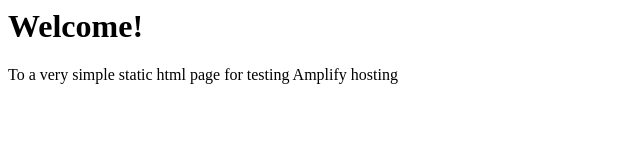
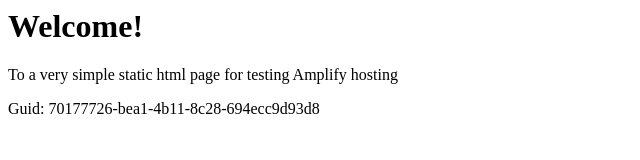
Before and after one commit to aws-aemilia-dub/Github-PR-Commit-Integration-Test-DoNotTouch-v1-prod-eu-west-1, a website: page src/index.html in a window 1280 px wide. Shown: the whole page, without its empty margins (0-640 px from the left). Drawn offline with Linux system fonts and the light colour scheme.

Commit message:
commit from integ tests

```diff
--- a/src/index.html
+++ b/src/index.html
@@ -1,3 +1,5 @@
+
+
 <html lang="en">
 
 <head>
@@ -10,6 +12,6 @@
 <body>
     <h1>Welcome!</h1>
     <p>To a very simple static html page for testing Amplify hosting</p>
-</body>
+    <p>Guid: 70177726-bea1-4b11-8c28-694ecc9d93d8</p></body>
 
 </html>
```
